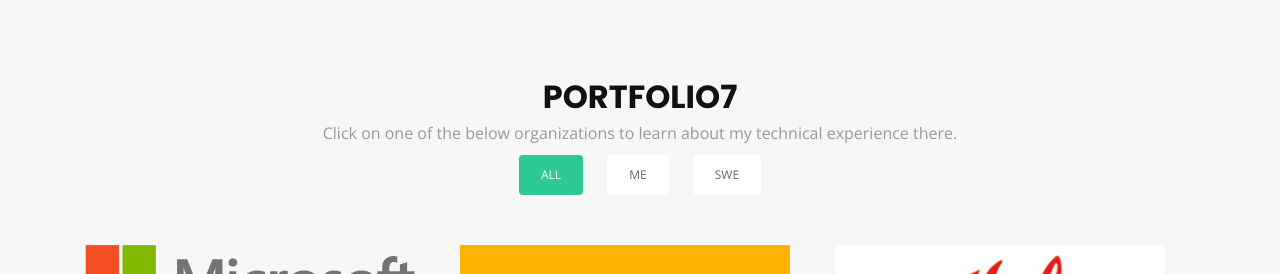
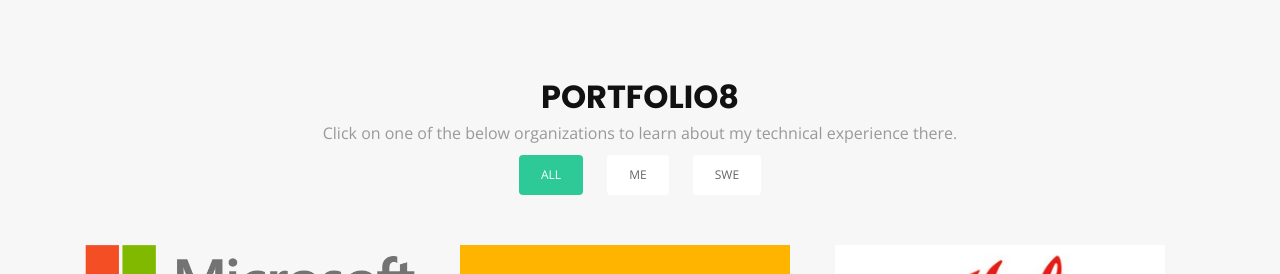
Before and after one commit to mithuang/mithuang.github.io, a Jekyll site: the page index.html, which Jekyll copies as it is, in a window 1280 px wide and 900 px high, scrolled down 1712 px. Shown: the part 176-450 px from the top of the window. Built offline with Jekyll 4.4.1, drawn with Linux system fonts in a browser that asks for light colours.

Commit message:
portfolio menu8

```diff
--- a/css/style.css
+++ b/css/style.css
@@ -723,6 +723,7 @@ body.mobile-nav-active #mobile-nav-toggle {
 
 #portfolio #portfolio-wrapper {
   padding-right: 15px;
+  vertical-align: middle;
 }
 
 #portfolio #portfolio-flters {
--- a/index.html
+++ b/index.html
@@ -128,7 +128,7 @@
     <section id="portfolio">
       <div class="container wow fadeInUp">
         <div class="section-header">
-          <h3 class="section-title">Portfolio7</h3>
+          <h3 class="section-title">Portfolio8</h3>
           <p class="section-description">Click on one of the below organizations to learn about my technical experience there.</p>
         </div>
         <div class="row">
@@ -145,7 +145,7 @@
         <div class="row" id="portfolio-wrapper">
           <div class="col-lg-4 col-md-6 portfolio-item filter-swe">
             <a href="">
-              <img src="img/portfolio/Microsoft_logo.png" alt="" style='height: 100%; width: 100%; object-fit: contain; vertical-align: middle'>
+              <img src="img/portfolio/Microsoft_logo.png" alt="" style='height: 100%; width: 100%; object-fit: contain'>
               <div class="details">
                 <h4>Microsoft</h4>
                 <span>Software Engineer Intern</span>
@@ -155,7 +155,7 @@
 
           <div class="col-lg-4 col-md-6 portfolio-item filter-swe">
             <a href="">
-              <img src="img/portfolio/Stryker-Logo.jpg" alt="" style='height: 100%; width: 100%; object-fit: contain; vertical-align: middle'>
+              <img src="img/portfolio/Stryker-Logo.jpg" alt="" style='height: 100%; width: 100%; object-fit: contain'>
               <div class="details">
                 <h4>Stryker</h4>
                 <span>Software Engineer Intern</span>
@@ -165,7 +165,7 @@
 
           <div class="col-lg-4 col-md-6 portfolio-item filter-me">
             <a href="">
-              <img src="img/portfolio/Huf-Logo.png" alt="" style='height: 100%; width: 100%; object-fit: contain; vertical-align: middle'>
+              <img src="img/portfolio/Huf-Logo.png" alt="" style='height: 100%; width: 100%; object-fit: contain'>
               <div class="details">
                 <h4>Huf NA</h4>
                 <span>Mechanical Engineer Intern</span>
@@ -175,7 +175,7 @@
 
           <div class="col-lg-4 col-md-6 portfolio-item filter-me filter-swe">
             <a href="">
-              <img src="img/portfolio/UM-logo.jpg" alt="" style='height: 100%; width: 100%; object-fit: contain; vertical-align: middle'>
+              <img src="img/portfolio/UM-logo.jpg" alt="" style='height: 100%; width: 100%; object-fit: contain'>
               <div class="details">
                 <h4>U of Michigan</h4>
                 <span>Student and Instructional Aide</span>
@@ -185,7 +185,7 @@
 
           <div class="col-lg-4 col-md-6 portfolio-item filter-me">
             <a href="">
-              <img src="img/portfolio/FIRST-logo.jpg" alt="" style='height: 100%; width: 100%; object-fit: contain; vertical-align: middle'>
+              <img src="img/portfolio/FIRST-logo.jpg" alt="" style='height: 100%; width: 100%; object-fit: contain'>
               <div class="details">
                 <h4>FIRST Robotics</h4>
                 <span>Chief Engineer</span>
```
